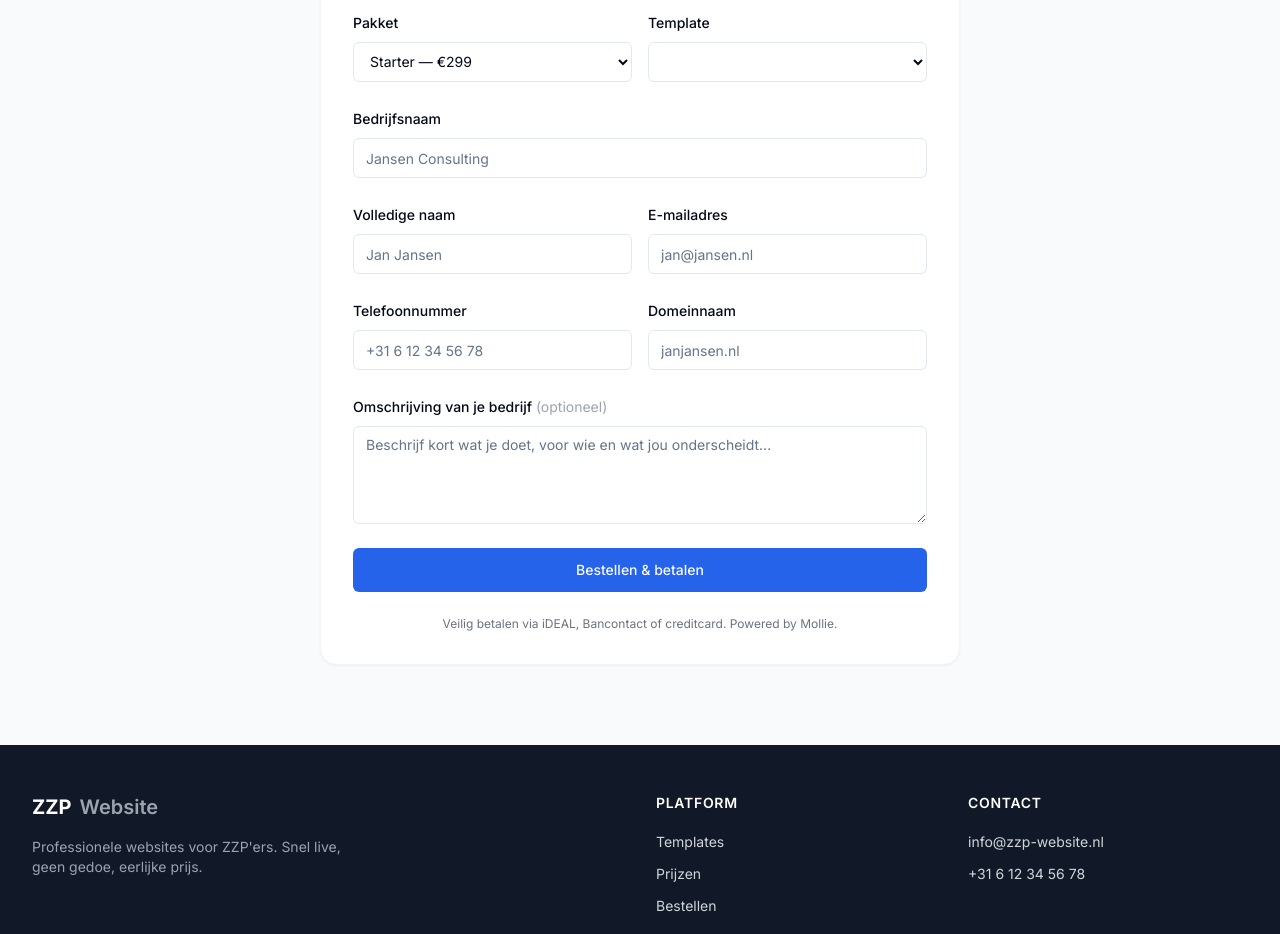
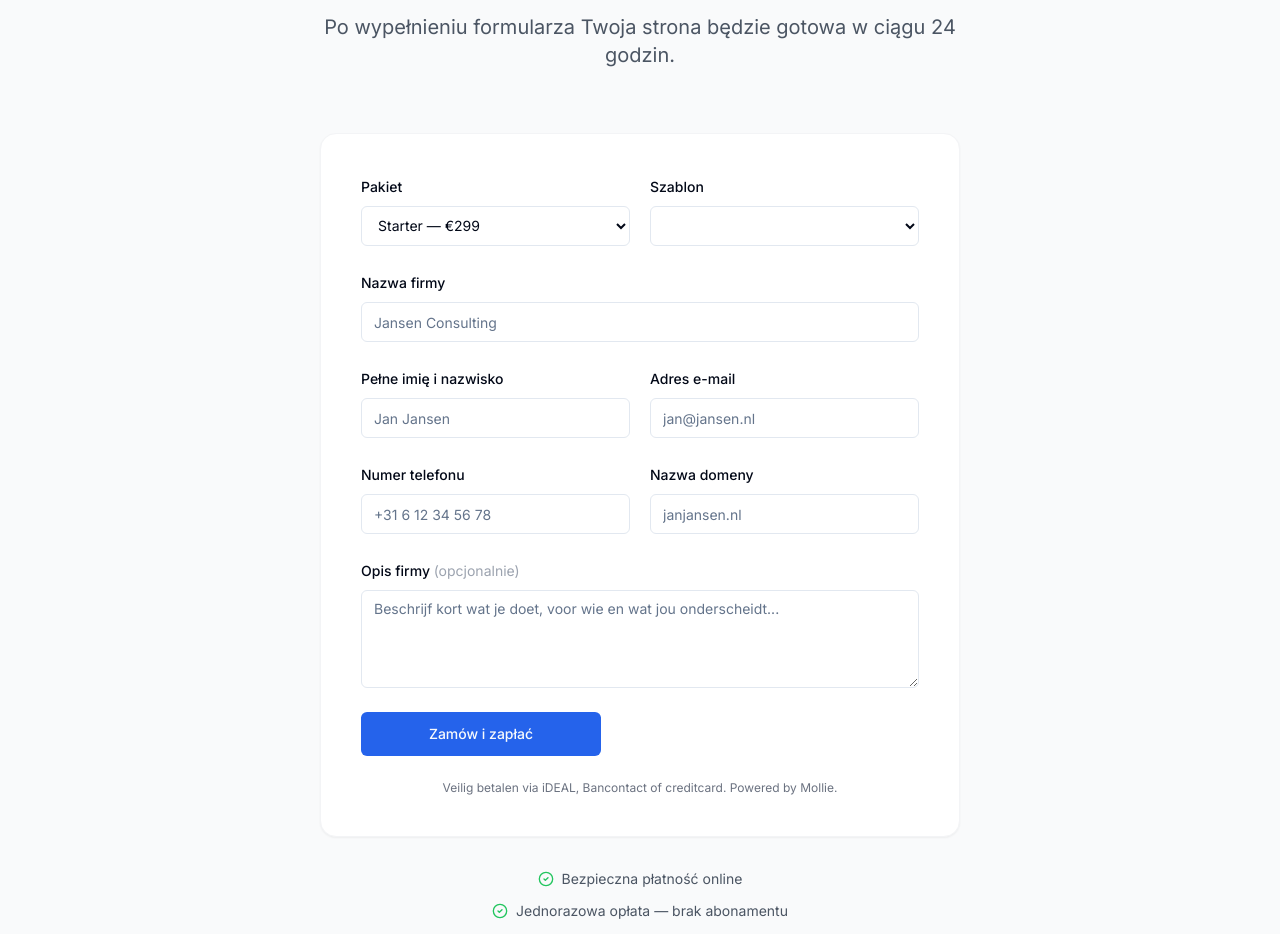
Before and after one commit to mareksuchodolski12-hash/zzp, a Next.js app in the folder apps/web/: page /order in a window 1280 px wide. Shown: the part 300-1234 px from the top of the page. Built offline with nearby package versions, Linux system fonts and the light colour scheme.

Commit message:
feat(web): polish order page hero form and trust section
Co-authored-by: mareksuchodolski12-hash <260609300+mareksuchodolski12-hash@users.noreply.github.com>

```diff
--- a/apps/web/app/(marketing)/order/page.tsx
+++ b/apps/web/app/(marketing)/order/page.tsx
@@ -2,31 +2,48 @@
 
 import { useSearchParams } from 'next/navigation';
 import { Suspense } from 'react';
+import { CheckCircle2 } from 'lucide-react';
 import { OrderForm } from '@/components/marketing/order-form';
-import type { Metadata } from 'next';
 
 function OrderContent() {
   const searchParams = useSearchParams();
   const plan = searchParams.get('plan') ?? 'starter';
   const template = searchParams.get('template') ?? '';
+  const planLocked = searchParams.has('plan');
 
-  return <OrderForm defaultPlan={plan} defaultTemplate={template} />;
+  return <OrderForm defaultPlan={plan} defaultTemplate={template} planLocked={planLocked} />;
 }
 
 export default function OrderPage() {
   return (
-    <section className="py-20 bg-gray-50">
+    <section className="py-24 md:py-32 bg-gray-50">
       <div className="container mx-auto px-4 max-w-2xl">
-        <div className="text-center mb-12">
-          <h1 className="text-4xl font-bold text-gray-900 mb-4">Bestel jouw website</h1>
-          <p className="text-lg text-gray-600">
-            Vul het formulier in en wij zorgen dat jouw website binnen 24 uur live staat.
+        <div className="text-center mb-16 animate-in fade-in slide-in-from-bottom-4 duration-500">
+          <h1 className="text-4xl md:text-5xl font-bold text-gray-900 leading-tight mb-6">
+            Zamów swoją stronę internetową
+          </h1>
+          <p className="text-lg md:text-xl text-gray-600 max-w-2xl mx-auto">
+            Po wypełnieniu formularza Twoja strona będzie gotowa w ciągu 24 godzin.
           </p>
         </div>
-        <div className="bg-white rounded-2xl shadow-sm border border-gray-100 p-8">
+        <div className="bg-white rounded-2xl shadow-sm border border-gray-100 p-8 md:p-10 animate-in fade-in slide-in-from-bottom-4 duration-500 delay-75">
           <Suspense fallback={<div className="text-center py-8">Laden...</div>}>
             <OrderContent />
           </Suspense>
+        </div>
+        <div className="mt-8 text-center space-y-3 text-sm text-gray-600 animate-in fade-in slide-in-from-bottom-4 duration-500 delay-100">
+          <p className="flex items-center justify-center gap-2">
+            <CheckCircle2 className="w-4 h-4 text-green-500" />
+            Bezpieczna płatność online
+          </p>
+          <p className="flex items-center justify-center gap-2">
+            <CheckCircle2 className="w-4 h-4 text-green-500" />
+            Jednorazowa opłata — brak abonamentu
+          </p>
+          <p className="flex items-center justify-center gap-2">
+            <CheckCircle2 className="w-4 h-4 text-green-500" />
+            Strona gotowa w 24 godziny
+          </p>
         </div>
       </div>
     </section>
--- a/apps/web/components/marketing/order-form.tsx
+++ b/apps/web/components/marketing/order-form.tsx
@@ -26,9 +26,14 @@ type OrderFormData = z.infer<typeof OrderSchema>;
 interface OrderFormProps {
   defaultPlan?: string;
   defaultTemplate?: string;
+  planLocked?: boolean;
 }
 
-export function OrderForm({ defaultPlan = 'starter', defaultTemplate = 'business' }: OrderFormProps) {
+export function OrderForm({
+  defaultPlan = 'starter',
+  defaultTemplate = 'business',
+  planLocked = false,
+}: OrderFormProps) {
   const [isSubmitting, setIsSubmitting] = useState(false);
   const [error, setError] = useState<string | null>(null);
   const router = useRouter();
@@ -76,13 +81,17 @@ export function OrderForm({ defaultPlan = 'starter', defaultTemplate = 'business
 
   return (
     <form onSubmit={handleSubmit(onSubmit)} className="space-y-6">
-      <div className="grid grid-cols-1 md:grid-cols-2 gap-4">
-        <div className="space-y-2">
-          <Label htmlFor="plan">Pakket</Label>
+      <div className="grid grid-cols-1 md:grid-cols-2 gap-5">
+        <div className="space-y-2 animate-in fade-in slide-in-from-bottom-4 duration-500">
+          <Label htmlFor="plan">Pakiet</Label>
           <select
             id="plan"
             {...register('plan')}
-            className="flex h-10 w-full rounded-md border border-input bg-background px-3 py-2 text-sm focus-visible:outline-none focus-visible:ring-2 focus-visible:ring-ring"
+            aria-readonly={planLocked}
+            tabIndex={planLocked ? -1 : 0}
+            className={`flex h-10 w-full rounded-md border border-input bg-background px-3 py-2 text-sm focus-visible:outline-none focus-visible:ring-2 focus-visible:ring-ring ${
+              planLocked ? 'pointer-events-none bg-gray-50 text-gray-500' : ''
+            }`}
           >
             <option value="starter">Starter — €299</option>
             <option value="professional">Professional — €499</option>
@@ -91,8 +100,8 @@ export function OrderForm({ defaultPlan = 'starter', defaultTemplate = 'business
           {errors.plan && <p className="text-xs text-red-500">{errors.plan.message}</p>}
         </div>
 
-        <div className="space-y-2">
-          <Label htmlFor="template">Template</Label>
+        <div className="space-y-2 animate-in fade-in slide-in-from-bottom-4 duration-500 delay-75">
+          <Label htmlFor="template">Szablon</Label>
           <select
             id="template"
             {...register('template')}
@@ -106,47 +115,44 @@ export function OrderForm({ defaultPlan = 'starter', defaultTemplate = 'business
         </div>
       </div>
 
-      <div className="space-y-2">
-        <Label htmlFor="businessName">Bedrijfsnaam</Label>
+      <div className="space-y-2 animate-in fade-in slide-in-from-bottom-4 duration-500 delay-100">
+        <Label htmlFor="businessName">Nazwa firmy</Label>
         <Input id="businessName" placeholder="Jansen Consulting" {...register('businessName')} />
         {errors.businessName && (
           <p className="text-xs text-red-500">{errors.businessName.message}</p>
         )}
       </div>
 
-      <div className="grid grid-cols-1 md:grid-cols-2 gap-4">
-        <div className="space-y-2">
-          <Label htmlFor="fullName">Volledige naam</Label>
+      <div className="grid grid-cols-1 md:grid-cols-2 gap-5">
+        <div className="space-y-2 animate-in fade-in slide-in-from-bottom-4 duration-500 delay-150">
+          <Label htmlFor="fullName">Pełne imię i nazwisko</Label>
           <Input id="fullName" placeholder="Jan Jansen" {...register('fullName')} />
           {errors.fullName && <p className="text-xs text-red-500">{errors.fullName.message}</p>}
         </div>
 
-        <div className="space-y-2">
-          <Label htmlFor="email">E-mailadres</Label>
+        <div className="space-y-2 animate-in fade-in slide-in-from-bottom-4 duration-500 delay-200">
+          <Label htmlFor="email">Adres e-mail</Label>
           <Input id="email" type="email" placeholder="jan@jansen.nl" {...register('email')} />
           {errors.email && <p className="text-xs text-red-500">{errors.email.message}</p>}
         </div>
       </div>
 
-      <div className="grid grid-cols-1 md:grid-cols-2 gap-4">
-        <div className="space-y-2">
-          <Label htmlFor="phone">Telefoonnummer</Label>
+      <div className="grid grid-cols-1 md:grid-cols-2 gap-5">
+        <div className="space-y-2 animate-in fade-in slide-in-from-bottom-4 duration-500 delay-200">
+          <Label htmlFor="phone">Numer telefonu</Label>
           <Input id="phone" type="tel" placeholder="+31 6 12 34 56 78" {...register('phone')} />
           {errors.phone && <p className="text-xs text-red-500">{errors.phone.message}</p>}
         </div>
 
-        <div className="space-y-2">
-          <Label htmlFor="domain">Domeinnaam</Label>
+        <div className="space-y-2 animate-in fade-in slide-in-from-bottom-4 duration-500 delay-300">
+          <Label htmlFor="domain">Nazwa domeny</Label>
           <Input id="domain" placeholder="janjansen.nl" {...register('domain')} />
           {errors.domain && <p className="text-xs text-red-500">{errors.domain.message}</p>}
         </div>
       </div>
 
-      <div className="space-y-2">
-        <Label htmlFor="description">
-          Omschrijving van je bedrijf{' '}
-          <span className="text-gray-400 font-normal">(optioneel)</span>
-        </Label>
+      <div className="space-y-2 animate-in fade-in slide-in-from-bottom-4 duration-500 delay-300">
+        <Label htmlFor="description">Opis firmy <span className="text-gray-400 font-normal">(opcjonalnie)</span></Label>
         <Textarea
           id="description"
           placeholder="Beschrijf kort wat je doet, voor wie en wat jou onderscheidt..."
@@ -156,16 +162,21 @@ export function OrderForm({ defaultPlan = 'starter', defaultTemplate = 'business
       </div>
 
       {error && (
-        <div className="p-4 bg-red-50 border border-red-200 rounded-lg text-sm text-red-600">
+        <div className="p-4 bg-red-50 border border-red-200 rounded-lg text-sm text-red-600 animate-in fade-in slide-in-from-bottom-4 duration-500">
           {error}
         </div>
       )}
 
-      <Button type="submit" className="w-full" size="lg" disabled={isSubmitting}>
-        {isSubmitting ? 'Bestelling verwerken...' : 'Bestellen & betalen'}
+      <Button
+        type="submit"
+        className="w-full md:w-auto md:min-w-[240px] md:self-center md:px-10 transition-all hover:scale-[1.01] hover:shadow-lg animate-in fade-in slide-in-from-bottom-4 duration-500 delay-300"
+        size="lg"
+        disabled={isSubmitting}
+      >
+        {isSubmitting ? 'Przetwarzanie zamówienia...' : 'Zamów i zapłać'}
       </Button>
 
-      <p className="text-center text-xs text-gray-500">
+      <p className="text-center text-xs text-gray-500 animate-in fade-in slide-in-from-bottom-4 duration-500 delay-300">
         Veilig betalen via iDEAL, Bancontact of creditcard. Powered by Mollie.
       </p>
     </form>
```
